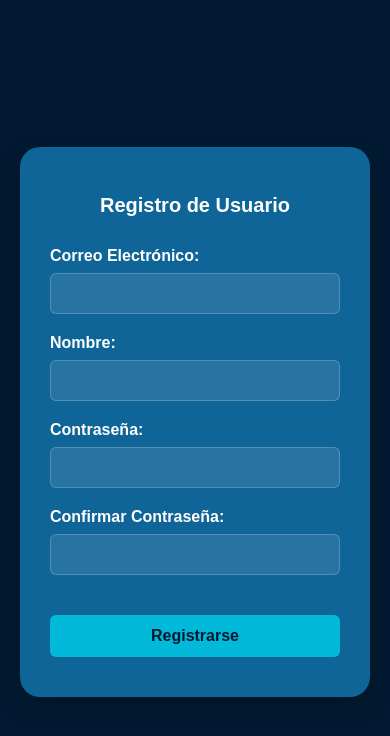
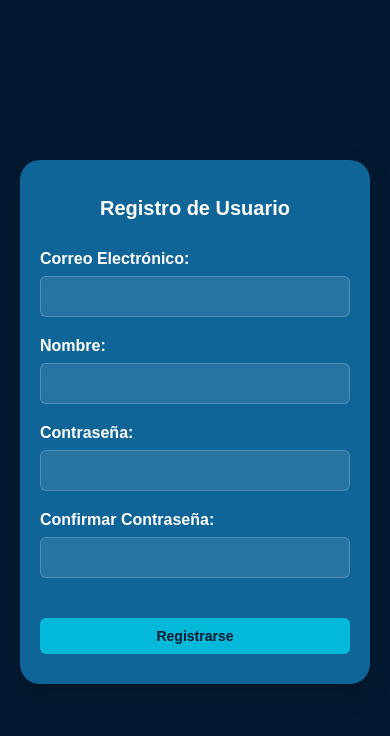
Before and after one commit to Franck199/Front-UACJ-Repos, a React (Create React App) app: page /register in a window 390 px wide. Shown: the top 736 px of the page. Built offline with nearby package versions, Linux system fonts and the light colour scheme.

Commit message:
Update App.css

```diff
--- a/src/App.css
+++ b/src/App.css
@@ -23,31 +23,9 @@ body {
   box-sizing: border-box;
 }
 
-.App-header {
-  background-color: #0e3358;
-  padding: 20px;
-  border-radius: 10px;
-  text-align: center;
-}
-
-.App-link {
-  color: var(--primary-color);
-  text-decoration: none;
-  transition: color 0.3s ease;
-}
-
-.App-link:hover {
-  color: var(--secondary-color);
-}
-
-@keyframes App-logo-spin {
-  from { transform: rotate(0deg); }
-  to { transform: rotate(360deg); }
-}
-
 .container {
-  max-width: 400px;
   width: 100%;
+  max-width: 450px; /* Ajustado para dar más espacio */
   padding: 40px;
   border-radius: 20px;
   background-color: var(--container-bg);
@@ -57,10 +35,6 @@ body {
 
 .container:hover {
   transform: translateY(-5px);
-}
-
-.home-container {
-  padding: 40px;
 }
 
 h2 {
@@ -82,7 +56,8 @@ label {
 
 input[type="text"],
 input[type="email"],
-input[type="password"] {
+input[type="password"],
+select {
   width: 100%;
   padding: 12px;
   box-sizing: border-box;
@@ -95,7 +70,8 @@ input[type="password"] {
 
 input[type="text"]:focus,
 input[type="email"]:focus,
-input[type="password"]:focus {
+input[type="password"]:focus,
+select:focus {
   outline: none;
   border-color: var(--primary-color);
   background-color: rgba(255, 255, 255, 0.2);
@@ -113,6 +89,19 @@ button {
   font-size: 16px;
   font-weight: bold;
   transition: background-color 0.3s ease, transform 0.1s ease;
+}
+.navbar-logout {
+  width: auto;
+  padding: 5px 10px;
+  margin: 0;
+  background-color: #008cff;
+  color: white;
+  border: none;
+  border-radius: 3px;
+  cursor: pointer;
+  font-size: 14px;
+  font-weight: normal;
+  transition: background-color 0.3s ease;
 }
 
 button:hover {
@@ -136,22 +125,31 @@ p {
   margin-top: 15px;
 }
 
-@media (prefers-reduced-motion: no-preference) {
-  .App-logo {
-    animation: App-logo-spin infinite 20s linear;
-  }
-}
-
+/* Ajustes para pantallas pequeñas */
 @media (max-width: 480px) {
   .container {
-    padding: 30px;
+    padding: 20px;
+    max-width: 95%; /* Permitir que el contenedor use más ancho en móviles */
   }
 
   h2 {
     font-size: 20px;
   }
 
+  select,
   button {
-    padding: 12px;
+    font-size: 14px;
+    padding: 10px; /* Ajustar padding en móviles */
   }
 }
+
+/* Pantallas medianas */
+@media (min-width: 768px) and (max-width: 1024px) {
+  .container {
+    max-width: 600px;
+  }
+
+  h2 {
+    font-size: 22px;
+  }
+}
```
